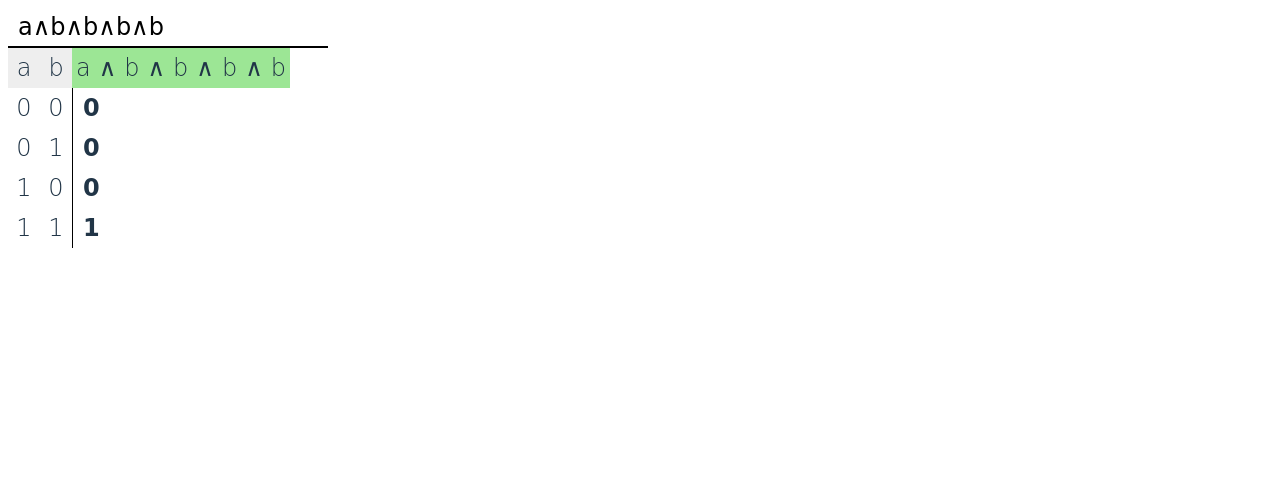
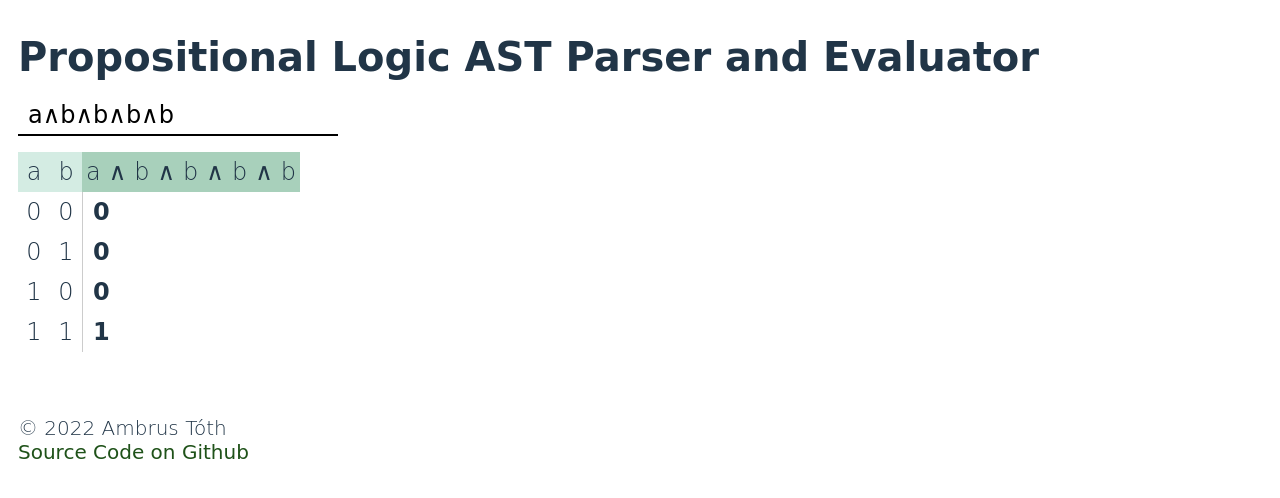
Before and after one commit to tothambrus11/propositional-logic, a Svelte app: page / in a window 1280 px wide. Shown: the top 498 px of the page. Built offline with nearby package versions, Linux system fonts and the light colour scheme; a web font is replaced by a local one.

Commit message:
nor, nand, reversed implication (<-)

```diff
--- a/src/App.svelte
+++ b/src/App.svelte
@@ -1,5 +1,5 @@
 <script lang="ts">
-        import {ASTNode, BinaryConnectiveNode, lex, parse, TokenType, UnaryConnectiveNode, VariableNode} from "./parser";
+    import {ASTNode, BinaryConnectiveNode, lex, parse, UnaryConnectiveNode, VariableNode} from "./parser";
 
     let text = "a∧b∧b∧b∧b";
     $: {
@@ -9,10 +9,16 @@
 
         if (st.endsWith("xor")) {
             text = st.slice(0, -3) + "⊕" + et;
-                selectionPos
+            selectionPos -= 2;
+        } else if (st.endsWith("nor")) {
+            text = st.slice(0, -3) + "↓" + et;
+            selectionPos -= 2;
         } else if (st.endsWith("or")) {
             text = st.slice(0, -2) + "∨" + et;
             selectionPos--;
+        } else if (st.endsWith("nand")) {
+            text = st.slice(0, -4) + "↑" + et;
+            selectionPos -= 3;
         } else if (st.endsWith("and")) {
             text = st.slice(0, -3) + "∧" + et;
             selectionPos -= 2;
@@ -85,7 +91,7 @@
                     variableValues: Object.values(varMap),
                     result: +ast?.result(varMap)
                 }
-                }catch (e){
+            } catch (e) {
                 console.log(e);
                 return {
                     rowNumber: i,
@@ -96,14 +102,16 @@
         });
 
     }
-        let rows: { rowNumber: number, variableValues: number[], result: number}[] = [];
+    let rows: { rowNumber: number, variableValues: number[], result: number }[] = [];
 
     let inputEl: HTMLInputElement;
 
-        $: chars = text.split("");
+    $: chars = text.split("").filter(c => c != " ");
     $: columns = Math.max(1, text.length) + variableList.length;
 
 </script>
+
+<h1>Propositional Logic AST Parser and Evaluator</h1>
 <div id="header">
     <input bind:value={text} bind:this={inputEl}/>
 </div>
@@ -129,7 +137,9 @@
                 <div>{varValue}</div>
             </div>
         {/each}
-            <div style="border-left: 1px solid black; display: flex; align-items: center"><span style="transform: translateX(10px); display: block; font-weight: bold">{row.result}</span></div>
+        <div style="border-left: 1px solid var(--separator-color); display: flex; align-items: center"><span
+                style="transform: translateX(10px); display: block; font-weight: bold">{isNaN(row.result) ? '?' : row.result}</span>
+        </div>
         {#each Array(Math.max(0, chars.length - 1)).fill(0) as k}
             <div></div>
         {/each}
@@ -138,8 +148,11 @@
 </div>
 
 
-    <div>
-    </div>
+<footer style="margin-top: 64px">
+    &copy; 2022 Ambrus Tóth<br>
+    <a href="https://github.com/tothambrus11/propositional-logic/" style="color: #1f5219">Source Code on Github</a>
+</footer>
+
 <style>
     input {
         padding: 5px 10px;
@@ -150,6 +163,9 @@
         outline: none;
     }
 
+    input:focus {
+        border-bottom-color: var(--border-color-focused);
+    }
 
 
     #grid > * {
@@ -159,14 +175,14 @@
     #grid {
         display: grid;
         justify-content: flex-start;
-            gap: 0  ;
+        gap: 0;
         grid-auto-rows: 40px;
     }
 
     .exp-letter {
         padding: 4px;
         box-sizing: border-box;
-            background-color: #9ce695;
+        background-color: var(--header-bg);
 
         display: flex;
         justify-content: center;
@@ -174,20 +190,23 @@
 
     }
 
-        .exp-var{
+    .exp-var {
         display: flex;
         justify-content: center;
         align-items: center;
-            background-color: #eee;
+        background-color: var(--var-bg);
     }
 
-        .var-value{
+    .var-value {
         display: flex;
         justify-content: center;
         align-items: center;
     }
+
     #header {
         display: flex;
+        margin-bottom: 16px;
+        align-items: center;
     }
 
 </style>
--- a/src/app.css
+++ b/src/app.css
@@ -19,9 +19,19 @@ body{
   -moz-osx-font-smoothing: grayscale;
   -webkit-text-size-adjust: 100%;
 
-  --border-color: #ccc;
+  --border-color: transparent;
+  --border-color-focused: #ccc;
+  --separator-color: #444;
+  --header-bg: #1f5219;
+  --var-bg: #333;
 }
 
+html{
+  padding: 0;
+}
+body{
+  padding: 10px;
+}
 a {
   font-weight: 500;
   color: #646cff;
@@ -37,6 +47,9 @@ a:hover {
     color: #213547;
     background-color: #ffffff;
     --border-color: #000;
+    --header-bg: #a8d0bb;
+    --var-bg: #d4ece3;
+    --separator-color: #ccc;
   }
   a:hover {
     color: #747bff;
--- a/src/parser.ts
+++ b/src/parser.ts
@@ -1,3 +1,5 @@
+import {exclude_internal_props} from "svelte/internal";
+
 export enum TokenType {
     Variable,
     UnaryOperator,
@@ -30,6 +32,8 @@ export enum OperatorType {
     And,
     Or,
     Xor,
+    Nor,
+    Nand,
     Implication,
     ImplicationReversed,
     BiImplication
@@ -38,8 +42,10 @@ export enum OperatorType {
 const precedences = {
     [OperatorType.Not]: 1,
     [OperatorType.And]: 2,
+    [OperatorType.Nand]: 2,
     [OperatorType.Xor]: 2,
     [OperatorType.Or]: 3,
+    [OperatorType.Nor]: 3,
     [OperatorType.Implication]: 4,
     [OperatorType.ImplicationReversed]: 4,
     [OperatorType.BiImplication]: 5
@@ -81,7 +87,13 @@ export function lex(text: string): Token[] {
                 list.push({tokenType: TokenType.RParenthesis});
                 break;
             case '⊕':
-                list.push({tokenType: TokenType.BinaryOperator, opType: OperatorType.Xor})
+                list.push({tokenType: TokenType.BinaryOperator, opType: OperatorType.Xor});
+                break;
+            case '↓':
+                list.push({tokenType: TokenType.BinaryOperator, opType: OperatorType.Nor});
+                break;
+            case '↑':
+                list.push({tokenType: TokenType.BinaryOperator, opType: OperatorType.Nand});
                 break;
             default:
                 list.push({tokenType: TokenType.Variable, name: c});
@@ -162,7 +174,7 @@ function nodeifyExpression(expression: Expression, subExpStart: number, subExpEn
                 nodeifyExpression(expression, mostMainConnectiveIndex + 1, subExpEnd),
             );
         case OperatorType.ImplicationReversed:
-            return new BiImplicationNode(
+            return new ImplicationReversedNode(
                 nodeifyExpression(expression, subExpStart, mostMainConnectiveIndex),
                 nodeifyExpression(expression, mostMainConnectiveIndex + 1, subExpEnd),
             );
@@ -184,6 +196,16 @@ function nodeifyExpression(expression: Expression, subExpStart: number, subExpEn
         case OperatorType.Not:
             return new NotNode(
                 nodeifyExpression(expression, subExpStart + 1, subExpEnd)
+            );
+        case OperatorType.Nor:
+            return new NorNode(
+                nodeifyExpression(expression, subExpStart, mostMainConnectiveIndex),
+                nodeifyExpression(expression, mostMainConnectiveIndex + 1, subExpEnd)
+            );
+        case OperatorType.Nand:
+            return new NandNode(
+                nodeifyExpression(expression, subExpStart, mostMainConnectiveIndex),
+                nodeifyExpression(expression, mostMainConnectiveIndex + 1, subExpEnd)
             );
         default:
             throw new Error("wtf 222");
@@ -241,10 +263,24 @@ class AndNode extends BinaryConnectiveNode {
     }
 }
 
+class NandNode extends BinaryConnectiveNode {
+    result(vars: Variables): boolean {
+        if(!this.childLeft || !this.childRight) throw new InvalidExpressionError();
+        return !(this.childLeft.result(vars) && this.childRight.result(vars));
+    }
+}
+
 class OrNode extends BinaryConnectiveNode {
     result(vars: Variables): boolean {
         if(!this.childLeft || !this.childRight) throw new InvalidExpressionError();
         return this.childLeft.result(vars) || this.childRight.result(vars);
+    }
+}
+
+class NorNode extends BinaryConnectiveNode {
+    result(vars: Variables): boolean {
+        if(!this.childLeft || !this.childRight) throw new InvalidExpressionError();
+        return !(this.childLeft.result(vars) || this.childRight.result(vars));
     }
 }
 
```
Also changed, not shown: 1 other file (tests, documents, lock files or other folders). Lines whose indentation alone changed are shown as unchanged.
